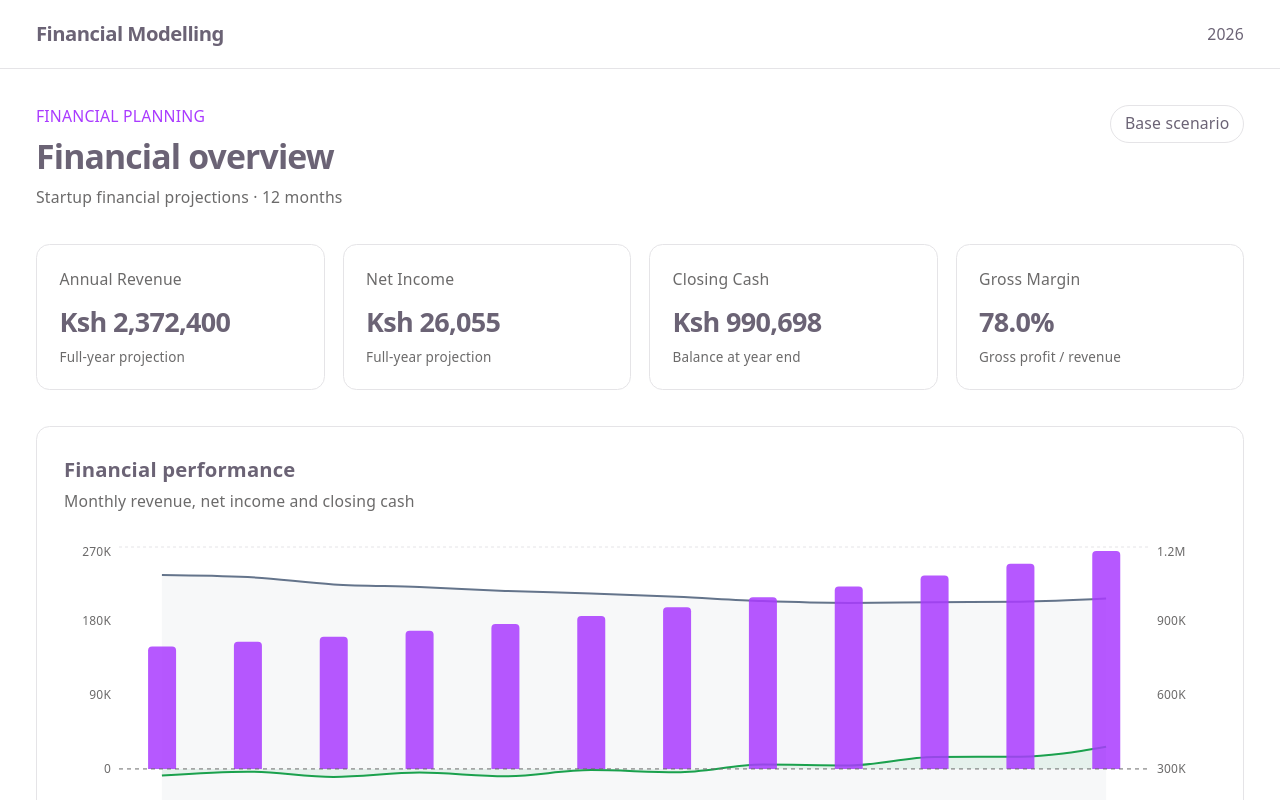
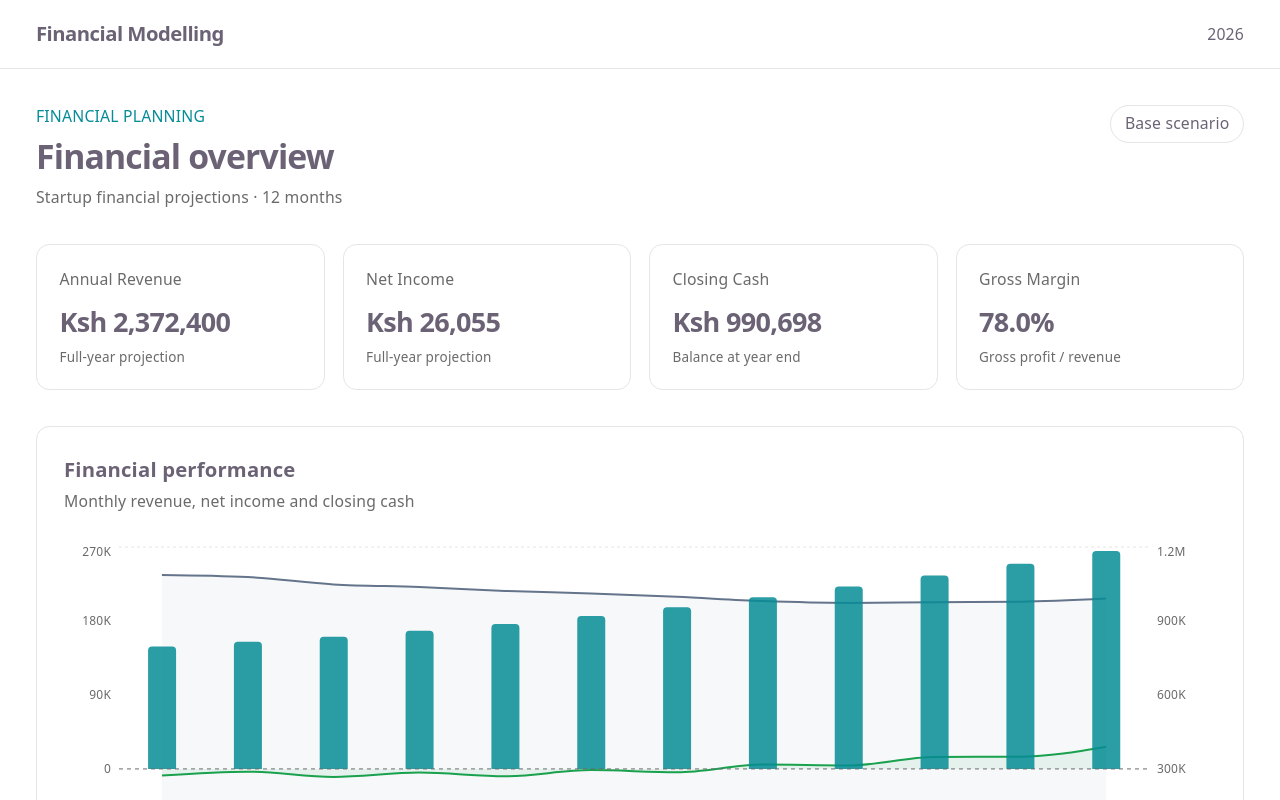
Before and after one commit to josephmangara/financial-modelling, a React (Vite) app: page / in a window 1280 px wide. Shown: the top 800 px of the page. Built offline with nearby package versions, Linux system fonts and the light colour scheme.

Commit message:
updated accent colours

```diff
--- a/src/index.css
+++ b/src/index.css
@@ -7,9 +7,9 @@
   --bg: #fff;
   --border: #e5e4e7;
   --code-bg: #f4f3ec;
-  --accent: #aa3bff;
+  --accent: #068c96;
   --accent-bg: rgba(170, 59, 255, 0.1);
-  --accent-border: rgba(170, 59, 255, 0.5);
+  --accent-border: rgba(59, 232, 255, 0.959);
   --social-bg: rgba(244, 243, 236, 0.5);
   --shadow:
     rgba(0, 0, 0, 0.1) 0 10px 15px -3px, rgba(0, 0, 0, 0.05) 0 4px 6px -2px;
@@ -40,7 +40,7 @@
     --code-bg: #1f2028;
     --accent: #068c96;
     --accent-bg: rgba(192, 132, 252, 0.15);
-    --accent-border: rgba(192, 132, 252, 0.5);
+    --accent-border: rgba(59, 232, 255, 0.5);
     --social-bg: rgba(47, 48, 58, 0.5);
     --shadow:
       rgba(0, 0, 0, 0.4) 0 10px 15px -3px, rgba(0, 0, 0, 0.25) 0 4px 6px -2px;
```
